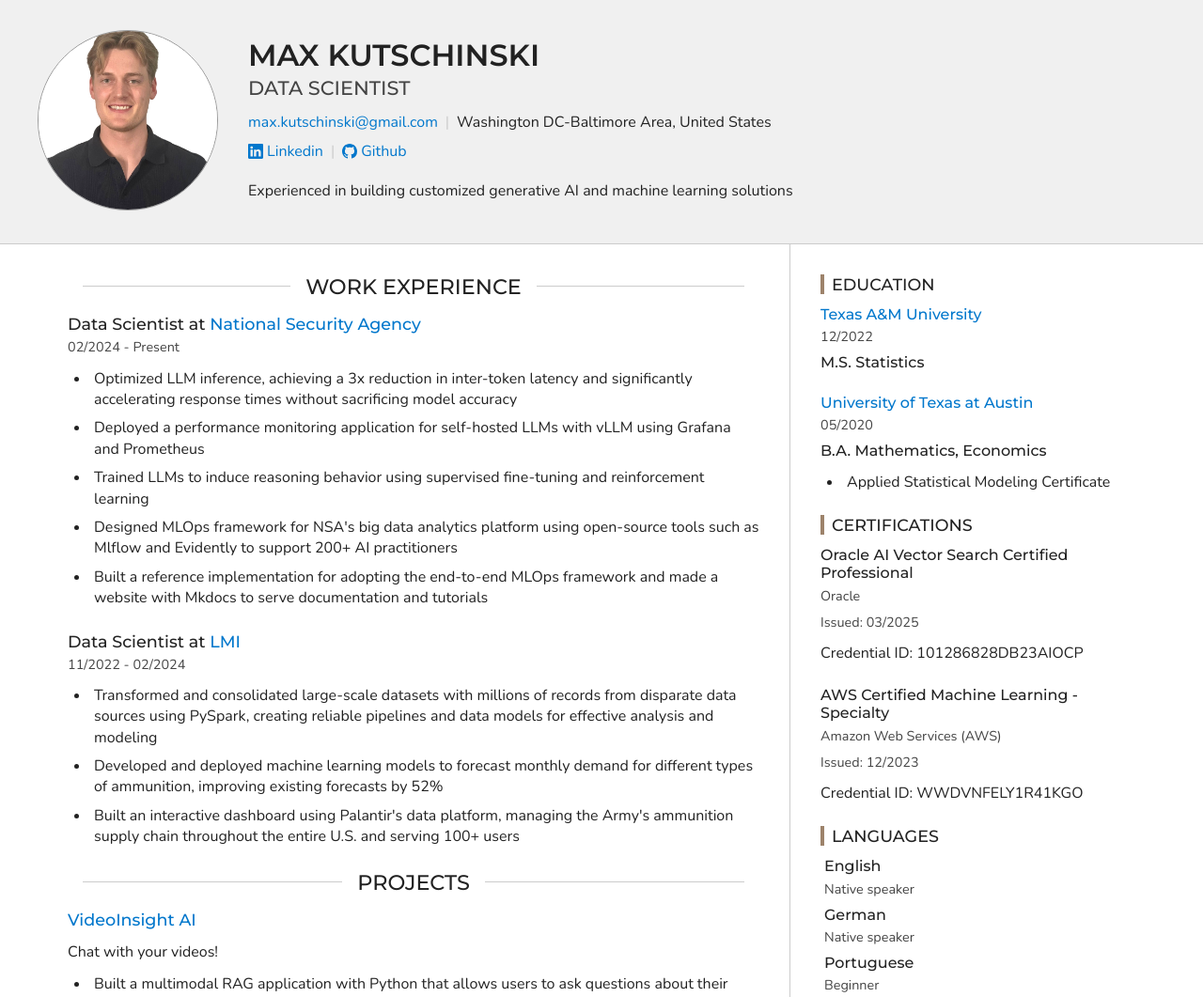
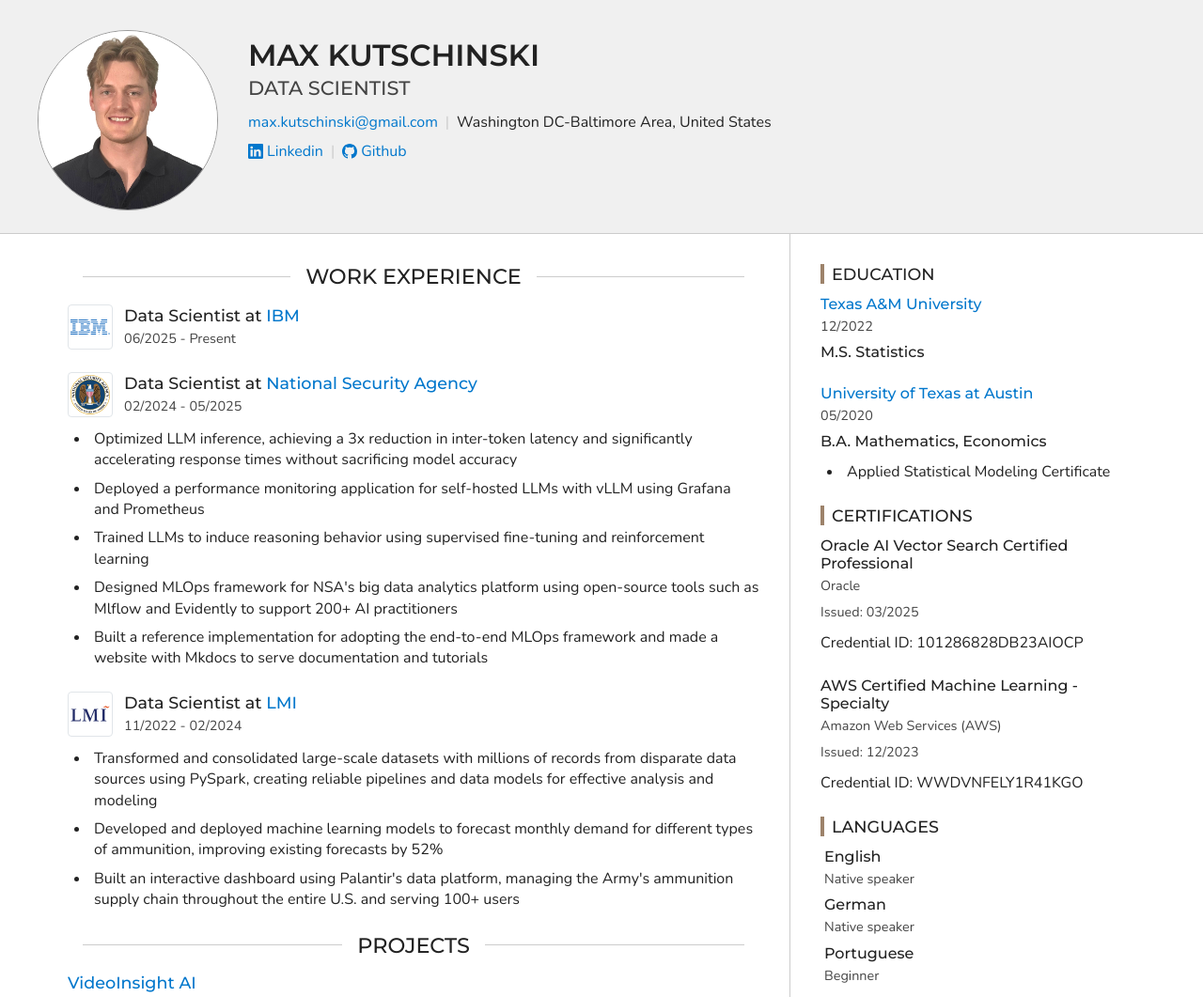
Before and after one commit to maxwkut/maxwkut.github.io, a plain HTML site: page index.html in a window 1280 px wide. Shown: the top 1061 px of the page at 94% size. Drawn offline with nearby package versions, Linux system fonts and the light colour scheme.

Commit message:
Update cv

```diff
--- a/css/main.css
+++ b/css/main.css
@@ -161,6 +161,7 @@
   aspect-ratio: 1 / 1;
   border-radius: 50%;
   object-fit: cover;
+  object-position: center 30%;
   border: 1px solid #999;
 }
 
@@ -500,6 +501,22 @@
   .side-gallery {
     grid-template-columns: 1fr;
   }
+
+  .company-logo {
+    width: 56px;
+    height: 56px;
+  }
+}
+
+@media (max-width: 37.5rem) {
+  .job-header {
+    gap: 0.5rem;
+  }
+
+  .company-logo {
+    width: 40px;
+    height: 40px;
+  }
 }
 
 @media print {
@@ -514,3 +531,46 @@
     print-color-adjust: exact !important;
   }
 }
+
+/* Company logo styles */
+.job-header {
+  display: flex;
+  align-items: center;
+  gap: 0.75rem;
+  margin-bottom: 0.5rem;
+}
+
+.company-logo {
+  width: 48px;
+  height: 48px;
+  border-radius: 4px;
+  object-fit: contain;
+  background: white;
+  border: 1px solid #e1e5e9;
+  padding: 2px;
+  flex-shrink: 0;
+  transition: transform 0.2s ease;
+}
+
+.company-logo:hover {
+  transform: scale(1.05);
+}
+
+.company-logo:not([src]) {
+  display: none;
+}
+
+.job-title-info {
+  flex: 1;
+  min-width: 0;
+}
+
+.job-title-info h3 {
+  margin: 0;
+  font-size: 1.1rem;
+  font-weight: 500;
+}
+
+.job-title-info .section-label {
+  margin: 0.25rem 0 0 0;
+}
--- a/index.html
+++ b/index.html
@@ -6,7 +6,7 @@
 
     <!-- Site Info -->
     <title>Max Kutschinski - Portfolio</title>
-    <meta name="description" content="Max Kutschinski - Experienced in building customized generative AI and machine learning solutions">
+    <meta name="description" content="Max Kutschinski - ">
     <meta name="author" content="Max Kutschinski">
 
     <!-- Open Graph Tags: The title of the page for social media sharing. It can match the title tag or be more descriptive. -->
@@ -19,7 +19,7 @@
     <meta property="og:url" content="127.0.0.1:5500/index.html">
 
     <!-- Open Graph Tags: URL of an image that represents the page. Useful for link previews. -->
-    <meta property="og:image" content="127.0.0.1:5500/img/pp10.jpg">
+    <meta property="og:image" content="127.0.0.1:5500/img/IMG_9208.jpeg">
 
     <!-- Open Graph Tags: Provides an alternative text for the image to improve accessibility. -->
     <meta property="og:image:alt" content="Max Kutschinski Profile Image">
@@ -126,7 +126,7 @@
 
               </ul>
 
-            <p class="header-summary">Experienced in building customized generative AI and machine learning solutions</p>
+
           </div>
         </div>
       </div>
@@ -140,14 +140,41 @@
               <h2 class="section-heading">Work Experience</h2>
 
                 <section>
+                  <div class="job-header">
+
+                      <img src="img/ibm-logo.svg" alt="IBM logo" class="company-logo">
+
+                    <div class="job-title-info">
+                      <h3>
+
+                          Data Scientist at <a href="https://ibm.com">IBM</a>
+
+                      </h3>
+
+                        <p class="section-label">06/2025 - Present</p>
+
+                    </div>
+                  </div>
+
+
+                </section>
+
+                <section>
+                  <div class="job-header">
+
+                      <img src="img/nsa-logo.svg" alt="National Security Agency logo" class="company-logo">
+
+                    <div class="job-title-info">
                       <h3>
 
                           Data Scientist at <a href="https://nsa.gov">National Security Agency</a>
 
                       </h3>
 
-                    <p class="section-label">02/2024 - Present</p>
+                        <p class="section-label">02/2024 - 05/2025</p>
 
+                    </div>
+                  </div>
 
 
                     <ul>
@@ -157,6 +184,11 @@
                 </section>
 
                 <section>
+                  <div class="job-header">
+
+                      <img src="img/lmi-logo.svg" alt="LMI logo" class="company-logo">
+
+                    <div class="job-title-info">
                       <h3>
 
                           Data Scientist at <a href="https://lmisolutions.com/">LMI</a>
@@ -165,6 +197,8 @@
 
                         <p class="section-label">11/2022 - 02/2024</p>
 
+                    </div>
+                  </div>
 
 
                     <ul>
```
Also changed, not shown: index_template.html (+7 -0 lines), portfolio.json (+15 -3 lines), resume.html (+38 -4 lines), resume_template.html (+7 -0 lines), img/ibm-logo.svg (added), img/lmi-favicon.png (added), img/lmi-logo.svg (added), img/lmi-real.png (added), img/nsa-logo.svg (added), img/nsa-real.png (added), img/nsa-seal.svg (added), portfolio_media/ww1.jpg (deleted), portfolio_media/ww2.jpg (deleted), portfolio_media/yt1.png (deleted), 2 more files, 1 other file. Lines whose indentation alone changed are shown as unchanged.
